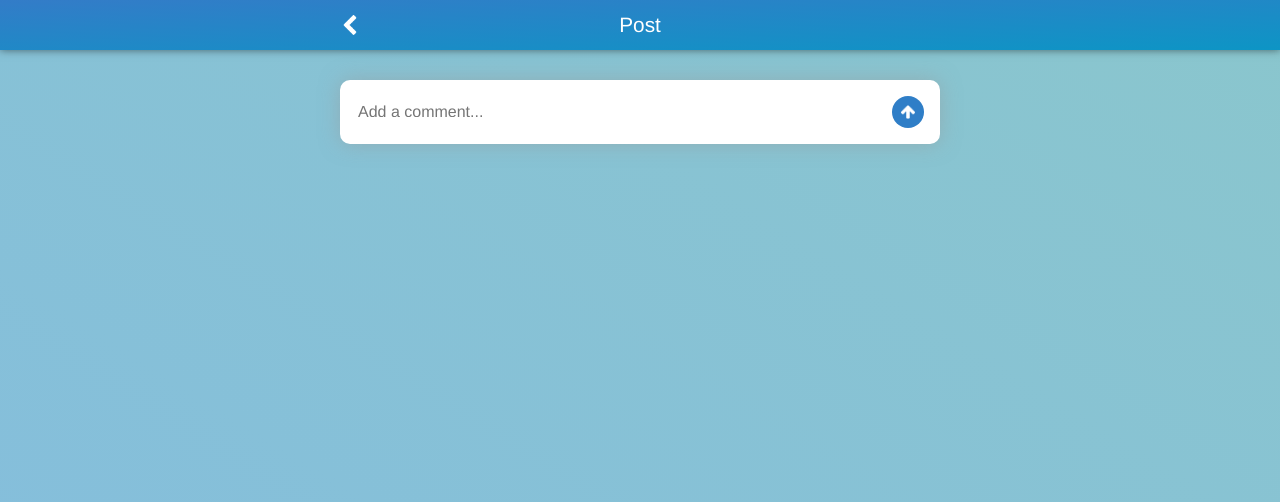
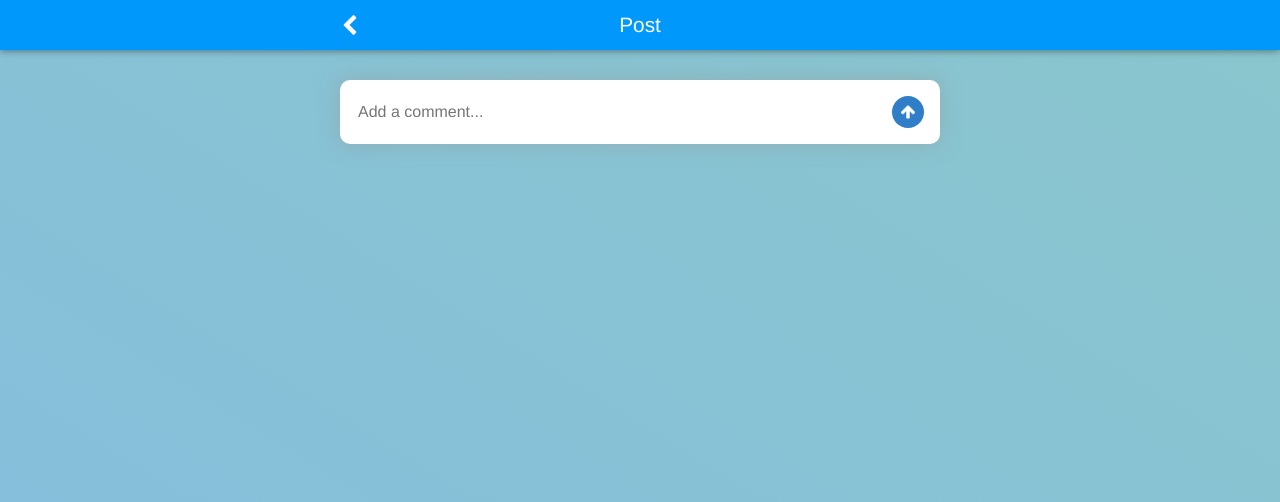
Before and after one commit to zeitspace/zeitbook-frontend, a website: page assets/pages/post.html in a window 1280 px wide. Drawn offline with nearby package versions, Linux system fonts and the light colour scheme; files that its build step writes are made by us from their sources.

Commit message:
Change header background colour to match theme

```diff
--- a/assets/stylesheets/index.scss
+++ b/assets/stylesheets/index.scss
@@ -23,7 +23,7 @@ body {
 }
 
 #header {
-  background: linear-gradient(to bottom right, #337CC8, #0D95C5);
+  background: #0098FA;
   color: #ffffff;
   height: 50px;
   box-shadow: 0 0 8px 0 rgba(0, 0, 0, 0.50);
```
